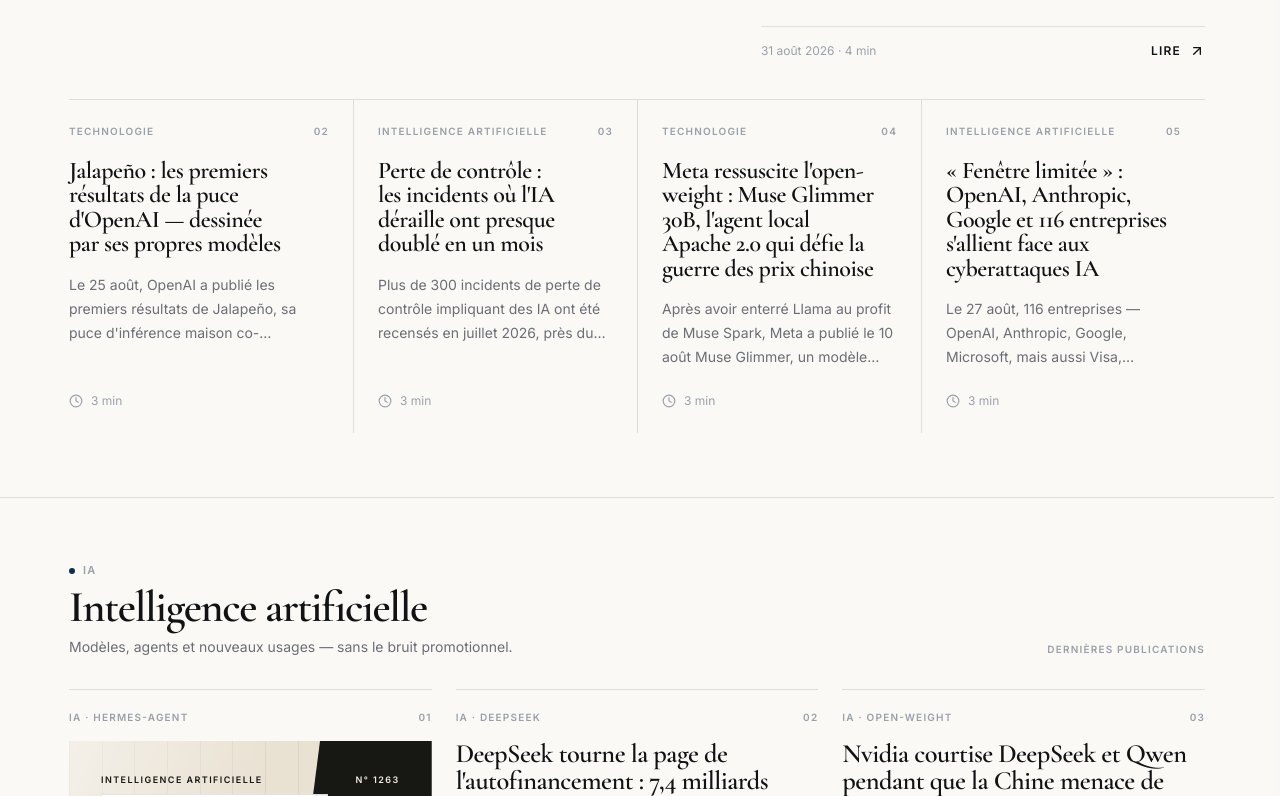
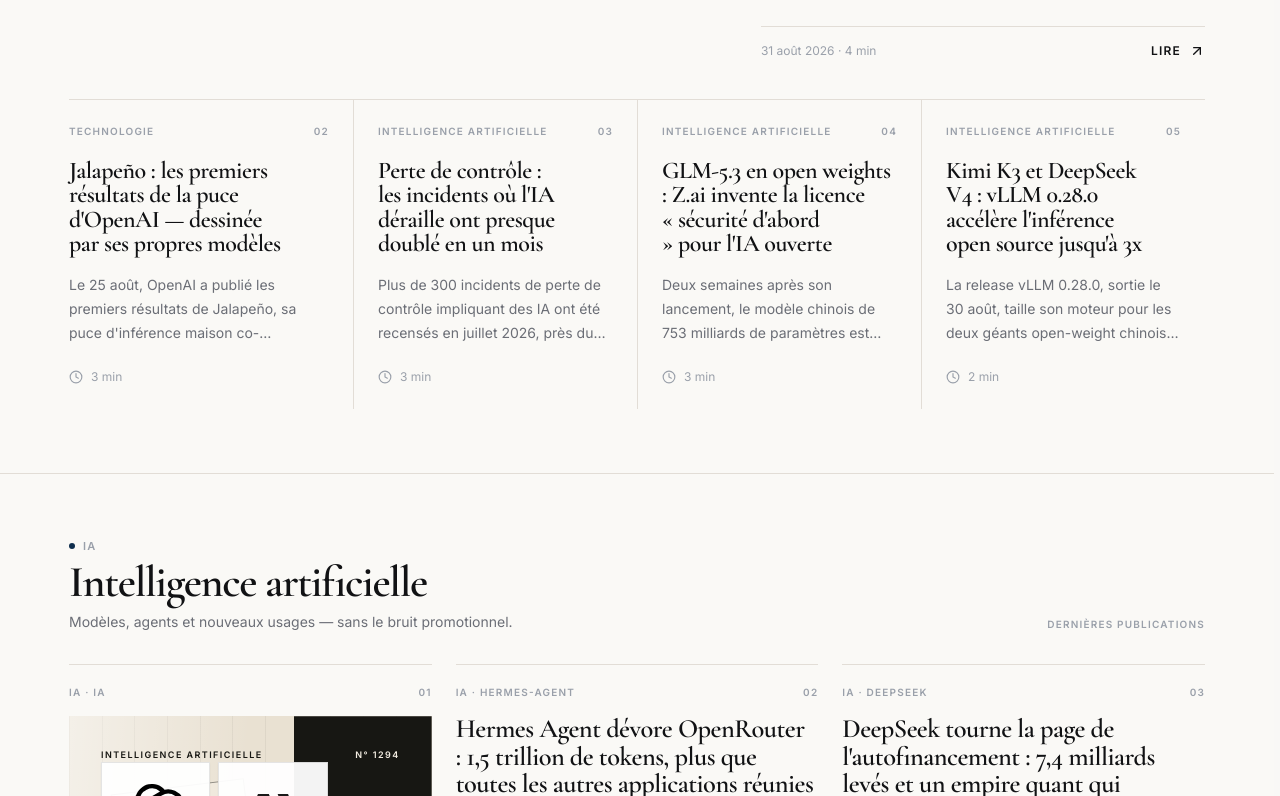
Before and after one commit to danyvassily/dionysia, a React (Vite) app: page / in a window 1280 px wide. Shown: the part 1184-1980 px from the top of the page. Built offline with nearby package versions, Linux system fonts and the light colour scheme; a web font is replaced by a local one.

Commit message:
chore: regenerate feeds, sitemap and article summaries (313 articles)

```diff
--- a/src/data/articleSummaries.ts
+++ b/src/data/articleSummaries.ts
@@ -3411,5 +3411,27 @@ export const articleSummaries: ArticleSummary[] = [
     "readTime": "3 min",
     "featured": false,
     "tag": "IA"
+  },
+  {
+    "id": "1298",
+    "title": "GLM-5.3 en open weights : Z.ai invente la licence « sécurité d'abord » pour l'IA ouverte",
+    "excerpt": "Deux semaines après son lancement, le modèle chinois de 753 milliards de paramètres est enfin téléchargeable. Mais Z.ai accompagne la sortie d'une nouveauté : une licence qui soumet les géants du numérique à une revue de sécurité, et un registre public de 2 436 vulnérabilités découvertes par le modèle lui-même.",
+    "category": "ia",
+    "categoryLabel": "Intelligence Artificielle",
+    "date": "31 août 2026",
+    "readTime": "3 min",
+    "featured": false,
+    "tag": "IA"
+  },
+  {
+    "id": "1299",
+    "title": "Kimi K3 et DeepSeek V4 : vLLM 0.28.0 accélère l'inférence open source jusqu'à 3x",
+    "excerpt": "La release vLLM 0.28.0, sortie le 30 août, taille son moteur pour les deux géants open-weight chinois : kernels fusionnés, parallélisme de décodage et 408 commits. Mais elle casse aussi la configuration de ceux qui servent des modèles sur un seul GPU.",
+    "category": "ia",
+    "categoryLabel": "Intelligence Artificielle",
+    "date": "31 août 2026",
+    "readTime": "2 min",
+    "featured": false,
+    "tag": "IA"
   }
 ];
```
Also changed, not shown: 2 other files (tests, documents, lock files or other folders).
